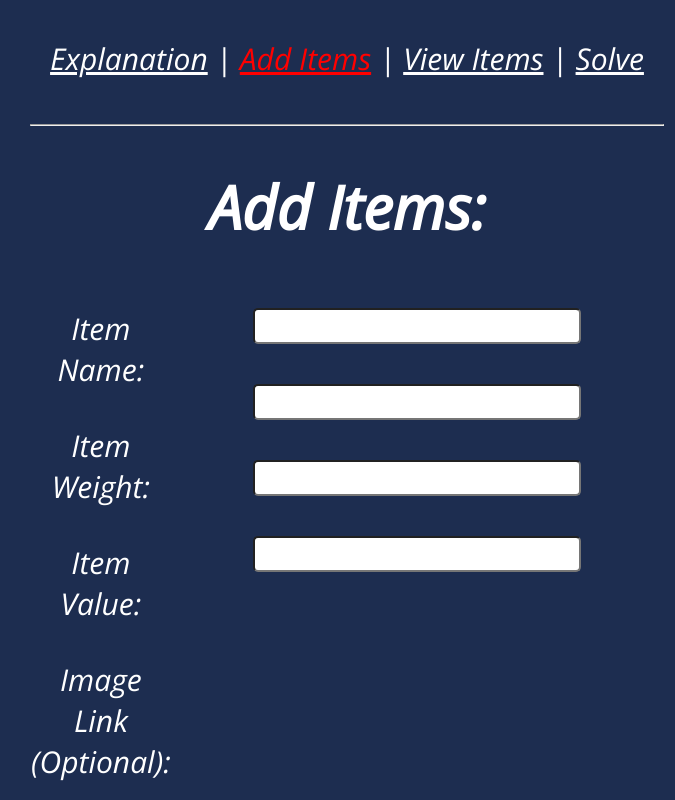
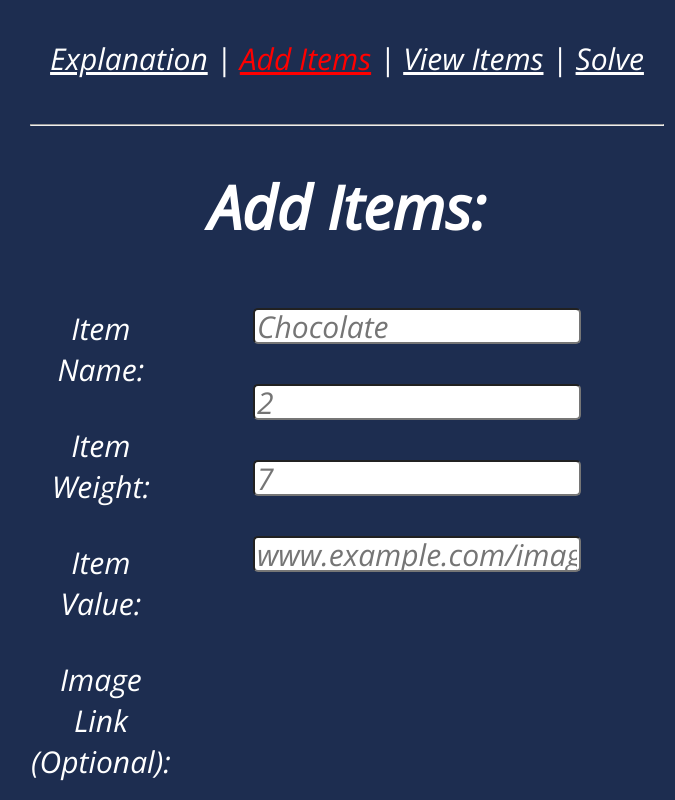
Before and after one commit to 18chiatt/creative3, a Vue app: page /AddItems in a window 1280 px wide. Shown: the top 800 px of the page, without its empty margins (293-968 px from the left). Built offline with nearby package versions, Linux system fonts and the light colour scheme.

Commit message:
added examples for input

```diff
--- a/src/views/AddItem.vue
+++ b/src/views/AddItem.vue
@@ -16,10 +16,15 @@
         <label for=""> Image Link (Optional):</label>
       </div>
       <div class="inputs">
-        <input type="text" name="" value="" v-model="name" />
-        <input type="number" name="" value="" v-model="weight" />
-        <input type="number" name="" value="" v-model="value" />
-        <input type="url" name="" value="" v-model="imageLink" />
+        <input type="text" placeholder="Chocolate" value="" v-model="name" />
+        <input type="number" placeholder="2" value="" v-model="weight" />
+        <input type="number" placeholder="7" value="" v-model="value" />
+        <input
+          type="url"
+          placeholder="www.example.com/image.png"
+          value=""
+          v-model="imageLink"
+        />
       </div>
     </div>
 
```
